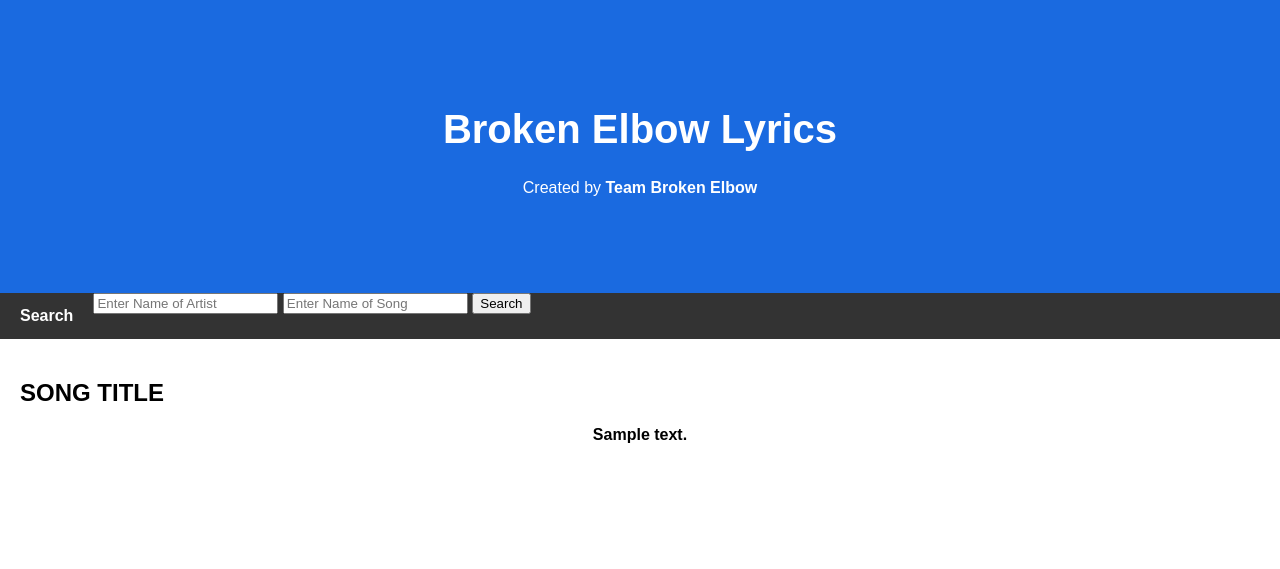
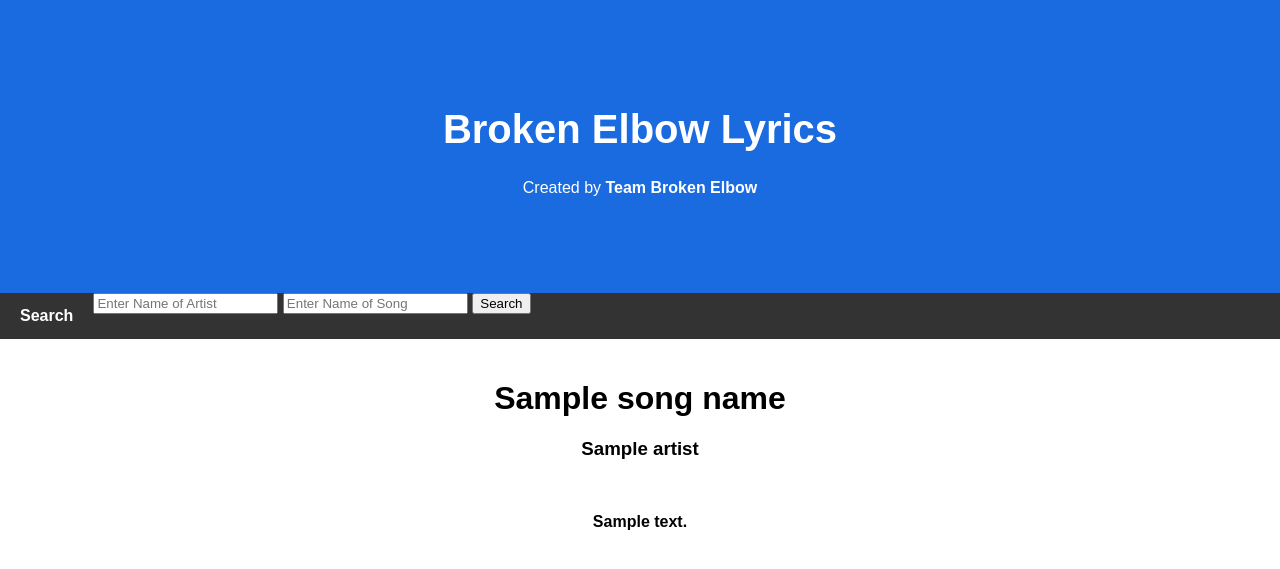
Before and after one commit to t2minht/BrokenElbow, a Flask app: template templates/results.html in a window 1280 px wide. Shown: the top 569 px of the page. Run offline with Flask 2, Linux system fonts and the light colour scheme; the template is opened without the code that fills it: most values are stand-ins (such as "Sample title", 1, 10 or a date in 2020).

Commit message:
better format

```diff
--- a/app.py
+++ b/app.py
@@ -25,7 +25,7 @@ def search_post():
 
 @app.route("/results")
 def results():
-    return render_template("results.html", text=lyrics.lyrics.split("\n"))
+    return render_template("results.html", songName = lyrics.title.upper(), artist = lyrics.artist.title(),text=lyrics.lyrics.split("\n"))
 
 
 if __name__ == "__main__":
--- a/templates/results.html
+++ b/templates/results.html
@@ -153,7 +153,9 @@ body {
 
 <div class="row">
   <div class="main">
-    <h2>SONG TITLE</h2>
+    <h1> <center> {{songName}} </center> </h1>
+    <h3> <center> {{artist}} </center> </h3>
+    <p><br></p>
     {%for i in text%}
     <p> <center>{{i}} </center></p>
     {%endfor%}
```
